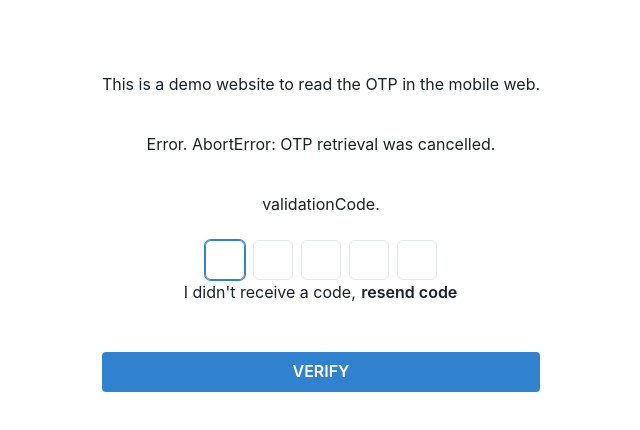
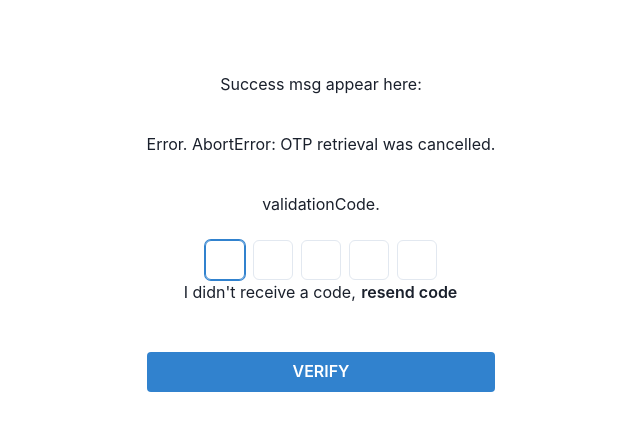
Before and after one commit to tripti1410/auto-read-otp-web-demo, a React (Vite) app: page / in a window 1280 px wide. Shown: the top 430 px of the page, without its empty margins (319-959 px from the left). Built offline with nearby package versions, Linux system fonts and the light colour scheme.

Commit message:
added success msg

```diff
--- a/src/App.jsx
+++ b/src/App.jsx
@@ -6,9 +6,9 @@ import './App.css'
 function App() {
   const [validationCode, setValidationCode] = useState("");
   const [error, setError] = useState("")
-  let ac = new AbortController();
+  const [successMsg, setSuccessMsg]= useState("")
   useEffect(() => {
-
+    let ac = new AbortController();
     navigator.credentials
       .get({
         otp: { transport: ["sms"] },
@@ -23,17 +23,16 @@ function App() {
       });
   });
 
-  const handleSubmit = () => {
-    ac.abort();
-    alert( 'otp submitted successfully', validationCode)
-  }
+  const handleSubmit = () => setSuccessMsg("***successfully set***")
+
 
   return (
     <>
        <ChakraProvider>
        <Flex flexDir='column' w='100%' pb={{ base: '4', sm: '8' }} px={{ base: '1', sm: '8' }}>
           <Flex flexDir='column' p={4} justifyContent='center' alignItems='center' pb={8} mb={8}>
-          <Text my='6'> This is a demo website to read the OTP in the mobile web. </Text>
+          {/* <Text my='6'> This is a demo website to read the OTP in the mobile web. </Text> */}
+          <Text my='6'> Success msg appear here: {successMsg}</Text>
             <Text my='3'>{`Error. ${error}`}</Text>
             <Text my='6'>{`validationCode. ${validationCode}`}</Text>
             <HStack>
```
